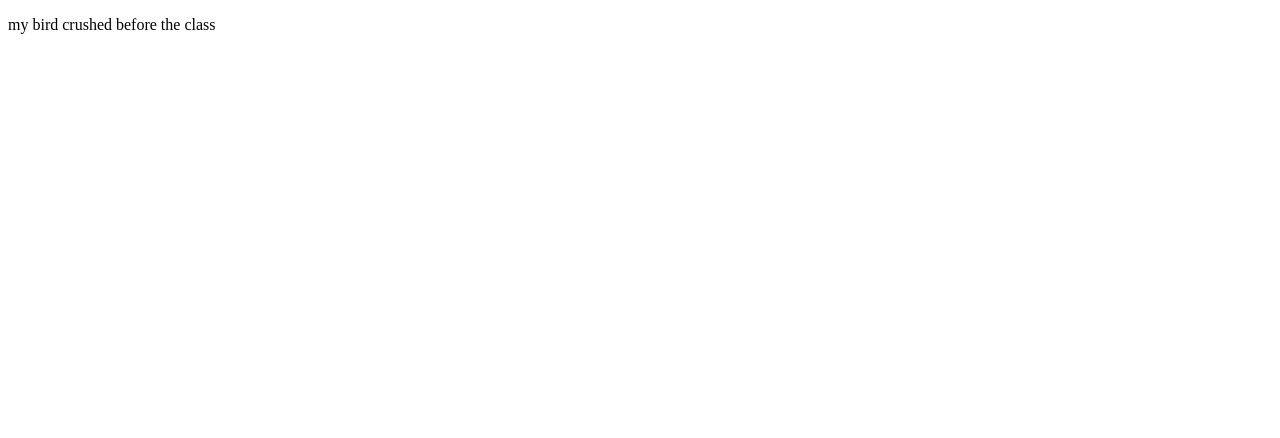
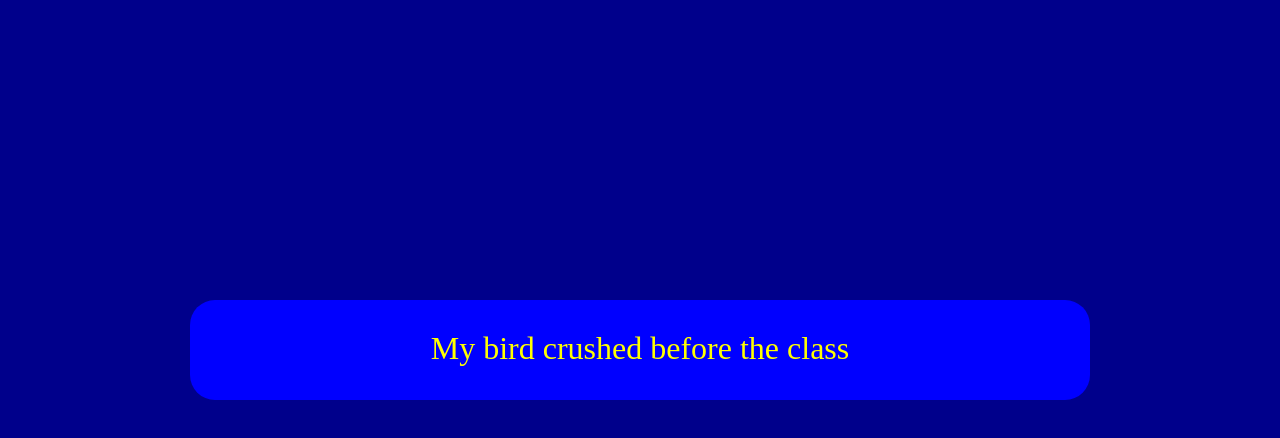
Before and after one commit to jerosantamariai/RandomExcuseGenerator, a plain HTML site: page index.html in a window 1280 px wide. Drawn offline with Linux system fonts and the light colour scheme.

Commit message:
preparing to deliver to the teacher with css format

```diff
--- a/index.html
+++ b/index.html
@@ -4,9 +4,10 @@
     <meta charset="UTF-8">
     <meta name="viewport" content="width=device-width, initial-scale=1.0">
     <title>The Excuse Generator</title>
+    <link rel="stylesheet" href="style.css">
 </head>
 <body>
-    <p id="excuse">My dog eat my homework</p>
+    <p id="excuse"></p>
     <script src="master.js"></script>
 
 
--- a/master.js
+++ b/master.js
@@ -1,4 +1,4 @@
-let who = ['the dog','my granma','his turtle','my bird'];
+let who = ['The dog','My granma','His turtle','My bird'];
 let what = ['eat','pissed','crushed','broked'];
 let when = ['before the class','right in time','when I finished','during my lunch','while I was praying'];
 
--- /dev/null
+++ b/style.css
@@ -0,0 +1,15 @@
+body{
+    background-color: darkblue;
+}
+
+#excuse{
+    color: yellow;
+    background-color: blue;
+    border-radius: 25px;
+    height: 40px;
+    width: 900px;
+    margin: 300px auto;
+    padding: 30px 0px;
+    font-size: xx-large;
+    text-align: center;
+}
```
